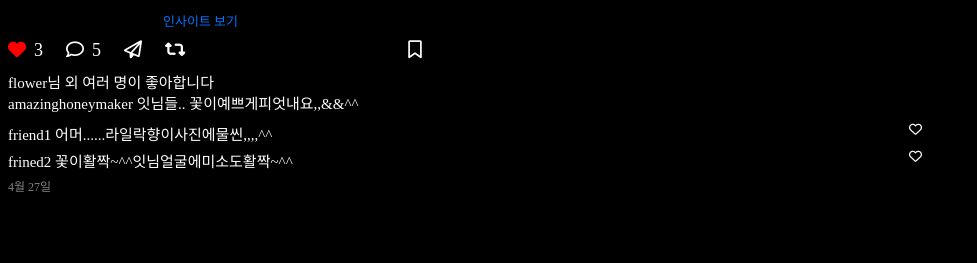
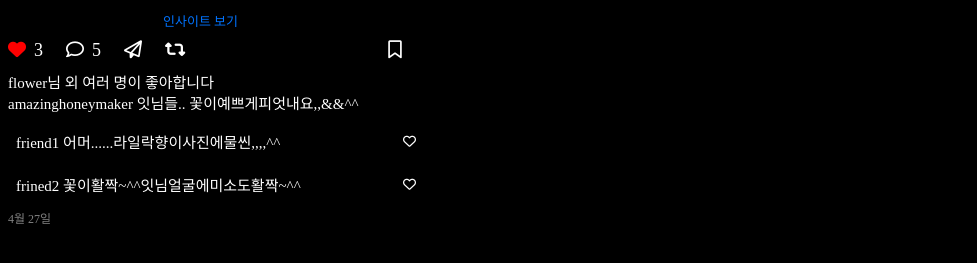
Before and after one commit to KimYeonBee/Homework_0409, a plain HTML site: page assignment2.html in a window 1280 px wide. Shown: the part 373-636 px from the top of the page, without its empty margins (0-977 px from the left). Drawn offline with Linux system fonts and the light colour scheme.

Commit message:
third commit

```diff
--- a/style.css
+++ b/style.css
@@ -69,7 +69,7 @@
     }
 
     .bookmark{
-        margin-left: 200px;
+        margin-left: 180px;
     }
 
     .text{
@@ -86,14 +86,12 @@
         align-items: center;
         margin-bottom: 6px;
         position: relative;
-        padding-right: 30px;
-
+        justify-content: space-between;
+        width: 400px;
+        padding: 8px;
     }
 
     .comment-row i {
-        position: absolute;
-        right: 350px;
-        top: 0;
         font-size: 13px;
     }
 
```
